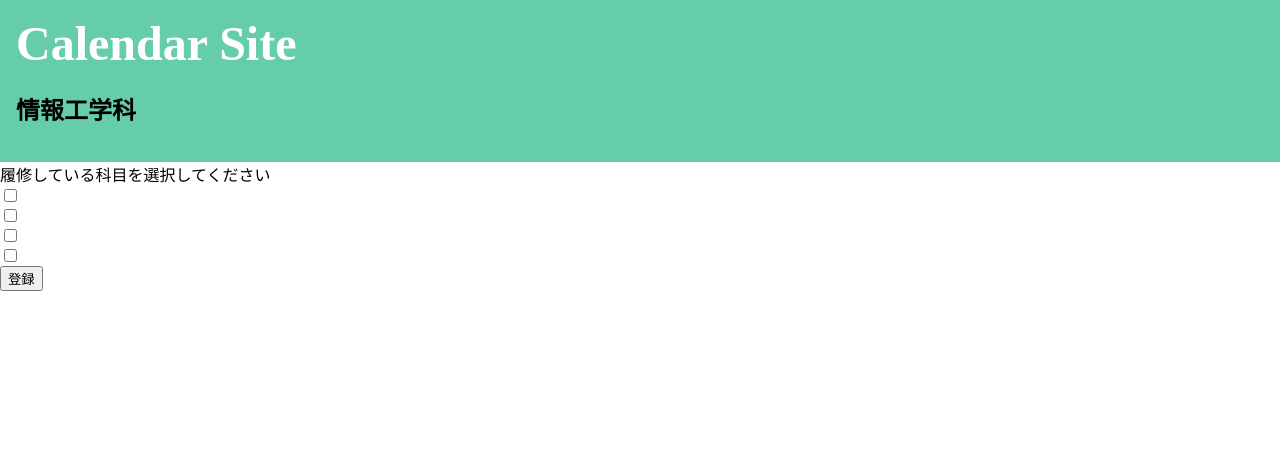
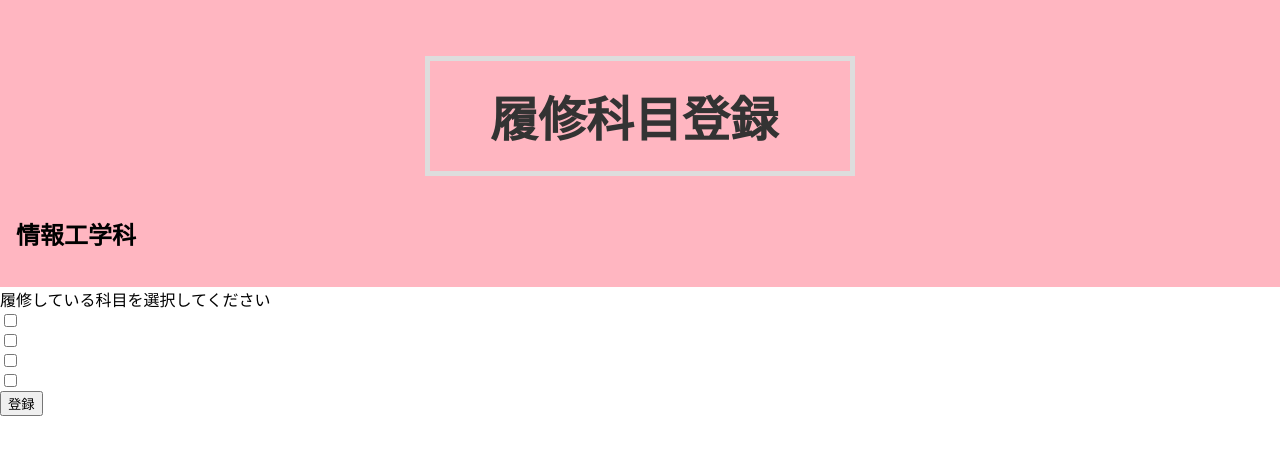
Before and after one commit to takatoshiinaoka/calendar, a Django app: template calendarSite/templates/search.html in a window 1280 px wide. Shown: the top 455 px of the page. Run offline with Django 3.2, Linux system fonts and the light colour scheme; the template is opened without the code that fills it, so the values that code supplies are empty.

Commit message:
西本　search　タイトル変更

```diff
--- a/calendarSite/static/css/search.css
+++ b/calendarSite/static/css/search.css
@@ -3,21 +3,15 @@ body {
 }
 
 .header{
-    background-color: #66cdaa;
+    background-color: #FFB6C1;
     padding : 1em;
 }
 
 h1{
-    color :#ffffff;
+    color :#333333;
     font-size : 3em;
-    margin : 0;
+    margin : 40px auto;
+    width : 300px;
+    padding :20px 60px;
+    border :5px solid #ddd;
 }
-
-th{
-    text-align : left;
-    padding : 0em 1em 0em 1em;
-}
-
-th > label , td > label{
-    color: #ffffff;
-}
--- a/calendarSite/templates/search.html
+++ b/calendarSite/templates/search.html
@@ -6,7 +6,7 @@
     </head>
     <body>
         <div class="header">
-            <h1>Calendar Site</h1>
+            <h1>履修科目登録</h1>
             <h2>情報工学科</h2>
         </div>
             履修している科目を選択してください
```
